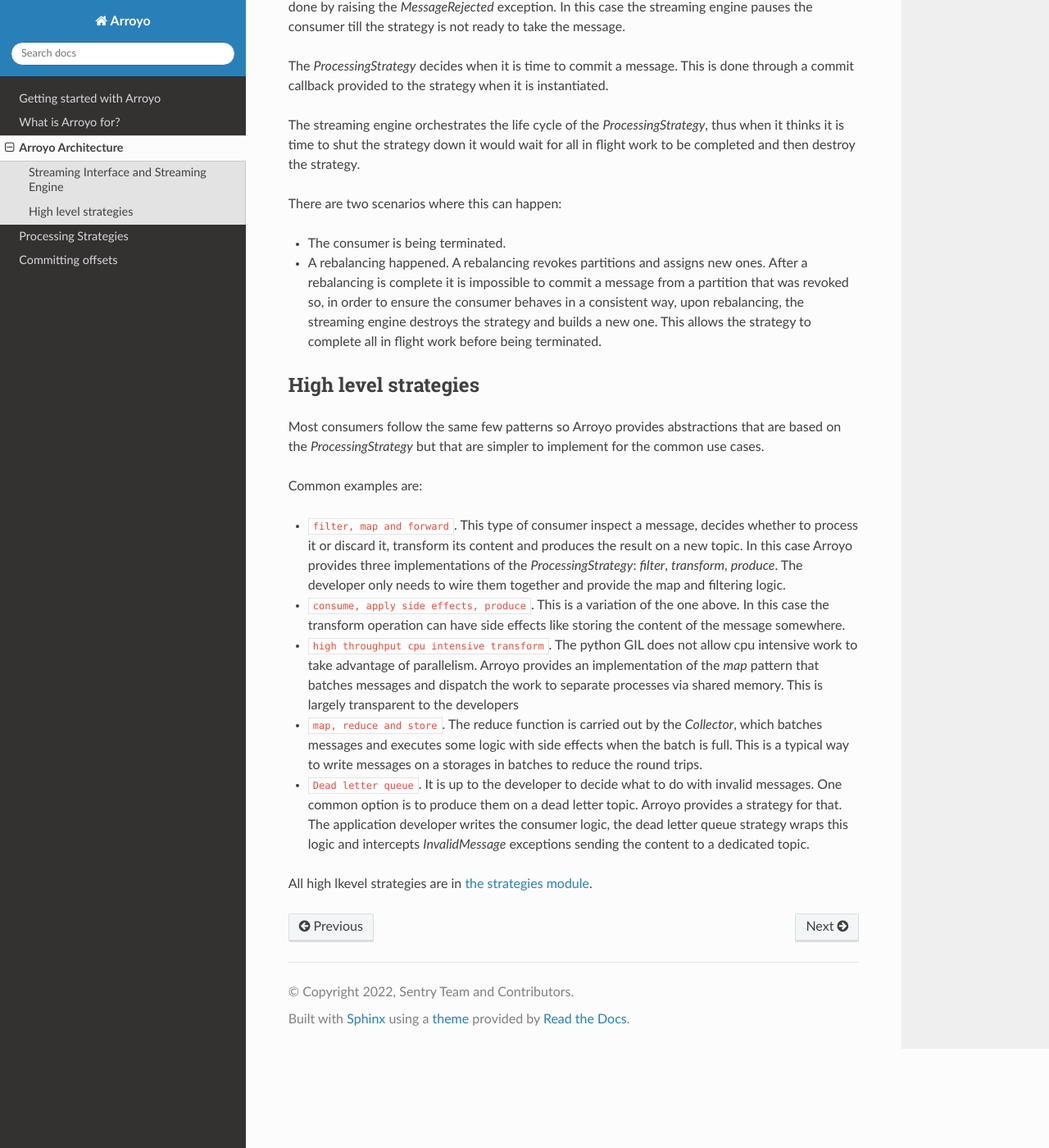
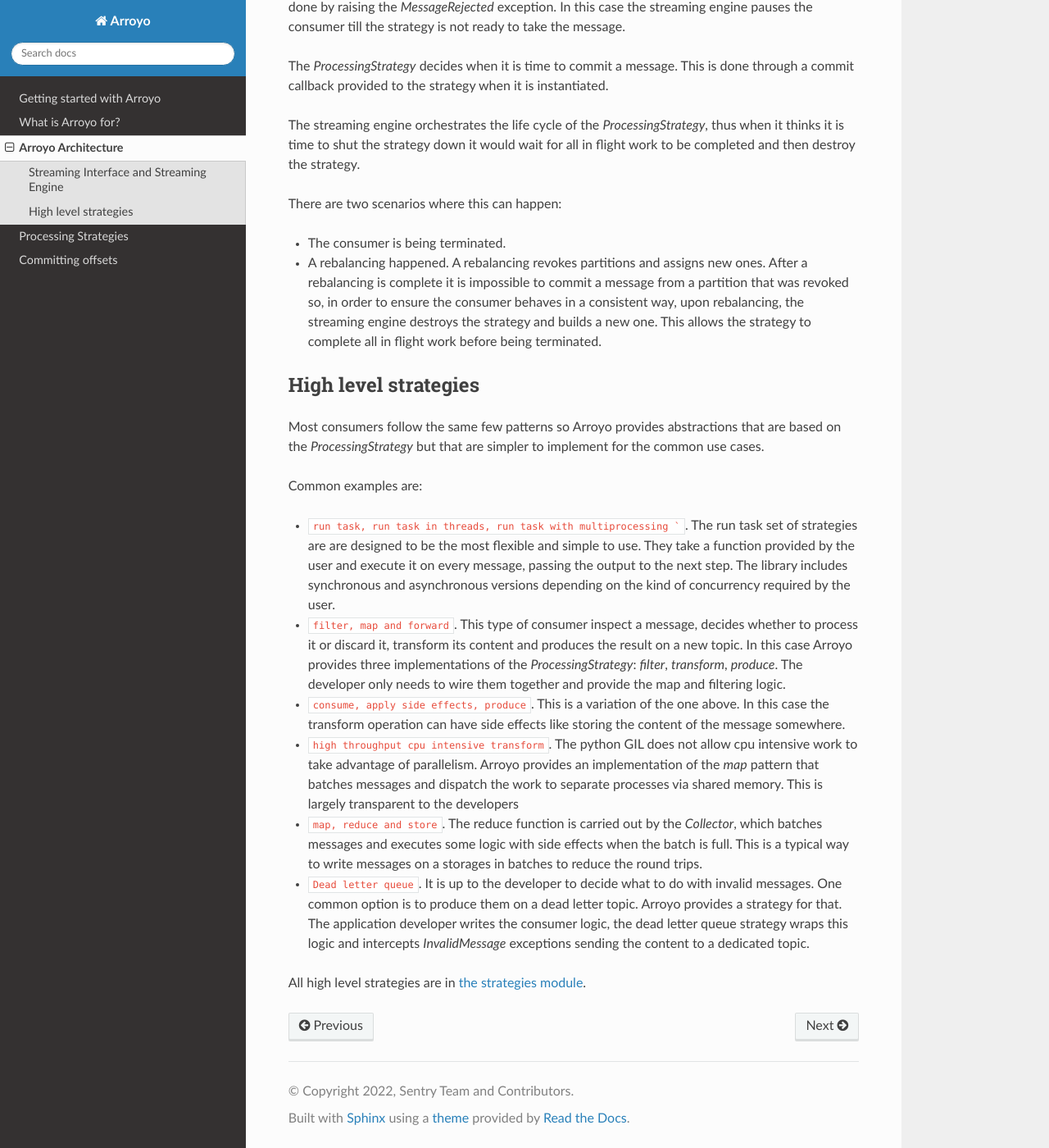
Before and after one commit to getsentry/arroyo, a Sphinx documentation site: the page built from docs/source/architecture.rst, in a window 1280 px wide and 1400 px high, scrolled down 1548 px. Shown: the whole window at 82% size. Built offline with Sphinx 7.4.7 and the Read the Docs theme 2.0.0, drawn with Linux system fonts in a browser that asks for light colours.

Commit message:
docs: Call out the run task strategy
RunTask, RunTaskInThreads, RunTaskWithMultiprocessing are designed
to be the most approachable strategies in the library. Let's mention
these in the strategies doc.

````diff
--- a/docs/source/architecture.rst
+++ b/docs/source/architecture.rst
@@ -91,6 +91,12 @@ common use cases.
 
 Common examples are:
 
+* ``run task, run task in threads, run task with multiprocessing ```. The run task
+  set of strategies are are designed to be the most flexible and simple to use. They take
+  a function provided by the user and execute it on every message, passing the output
+  to the next step. The library includes synchronous and asynchronous versions depending
+  on the kind of concurrency required by the user.
+
 * ``filter, map and forward``. This type of consumer inspect a message, decides
   whether to process it or discard it, transform its content and produces the result
   on a new topic. In this case Arroyo provides three implementations of the
@@ -117,4 +123,4 @@ Common examples are:
   letter queue strategy wraps this logic and intercepts *InvalidMessage* exceptions
   sending the content to a dedicated topic.
 
-All high lkevel strategies are in `the strategies module <https://github.com/getsentry/arroyo/tree/main/arroyo/processing/strategies>`_.
+All high level strategies are in `the strategies module <https://github.com/getsentry/arroyo/tree/main/arroyo/processing/strategies>`_.
````
